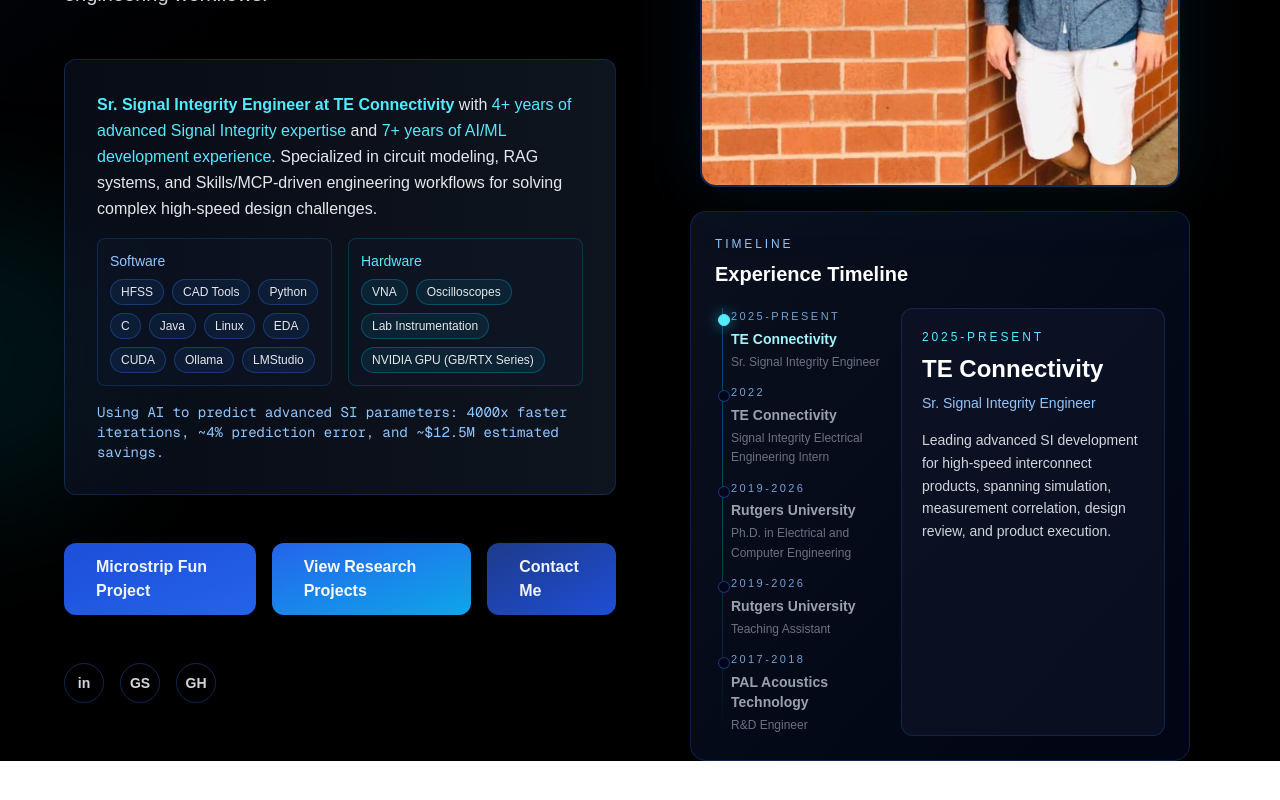
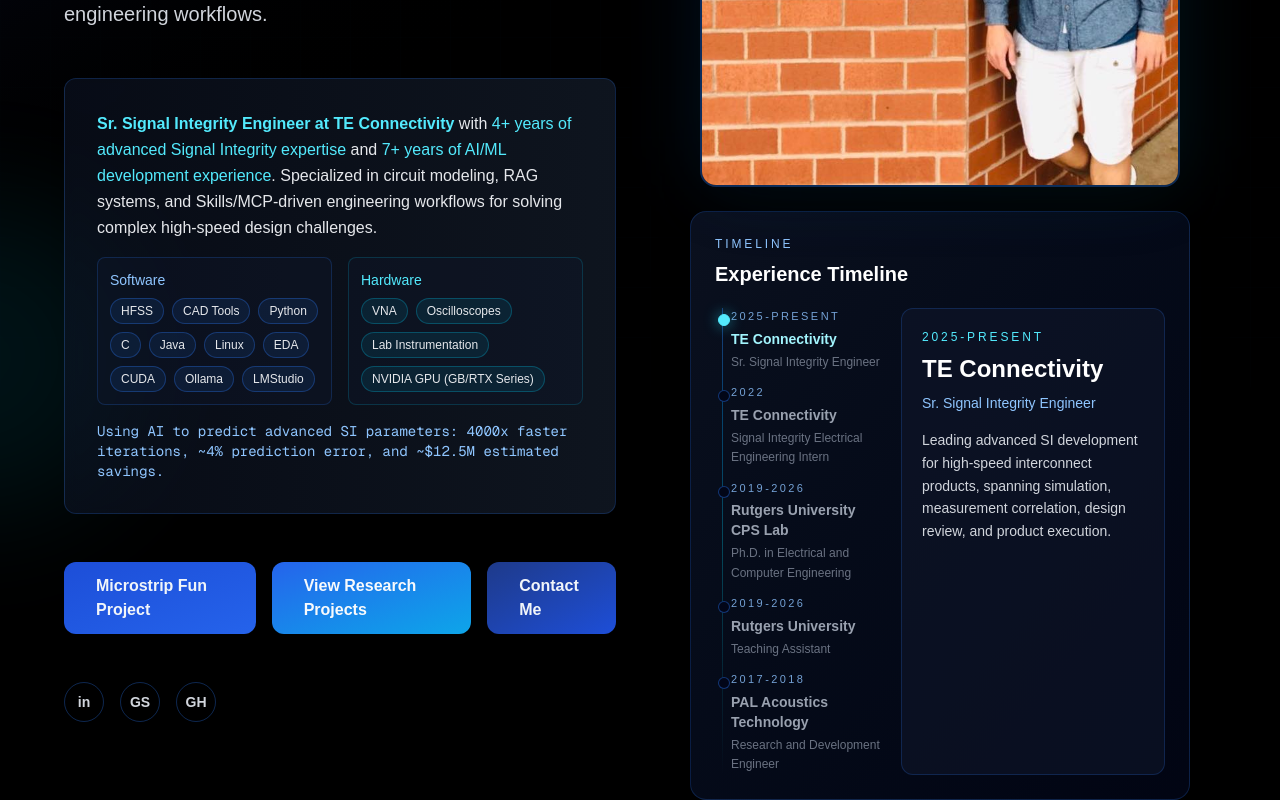
Before and after one commit to dryungtinghsieh-ui/ai-portfolio, a Next.js app: page / in a window 1280 px wide. Shown: the part 413-1213 px from the top of the page. Before the commit the page ends 1174 px from the top, so only its background shows below. Built offline with nearby package versions, Linux system fonts and the light colour scheme.

Commit message:
Revert "Shorten timeline organization and role labels"
This reverts commit 85611c1b31b01e5ba4ff7aae1e678ba774b2decf.

```diff
--- a/app/page.tsx
+++ b/app/page.tsx
@@ -94,7 +94,7 @@ const timelineEntries = [
   },
   {
     period: '2019-2026',
-    title: 'Rutgers University',
+    title: 'Rutgers University CPS Lab',
     subtitle: 'Ph.D. in Electrical and Computer Engineering',
     detail:
       'Graduate Research Assistant role focused on signal processing, communications, low-power ML, and hardware-aware AI systems throughout the Ph.D. journey.',
@@ -109,7 +109,7 @@ const timelineEntries = [
   {
     period: '2017-2018',
     title: 'PAL Acoustics Technology',
-    subtitle: 'R&D Engineer',
+    subtitle: 'Research and Development Engineer',
     detail:
       'Worked with enterprise customers including Dell, HP, Amazon, and Microsoft, and improved test procedures to reduce setup time and increase profit margin.',
   },
```
